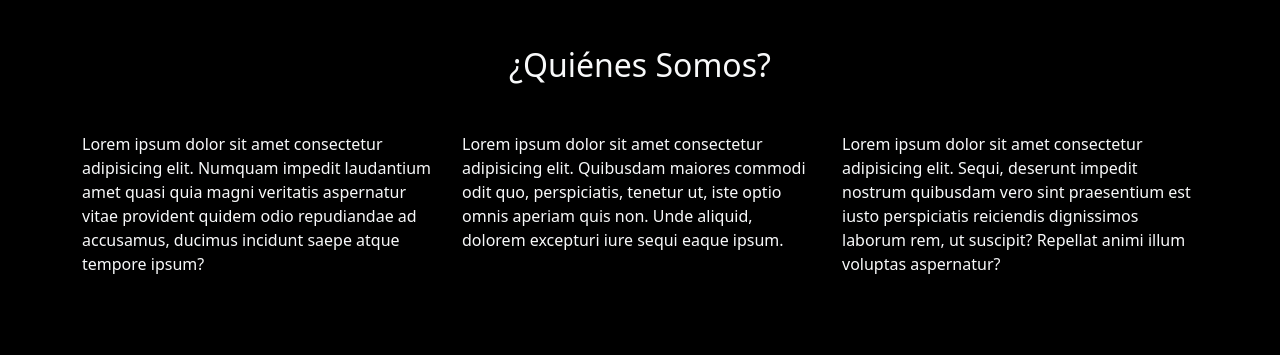
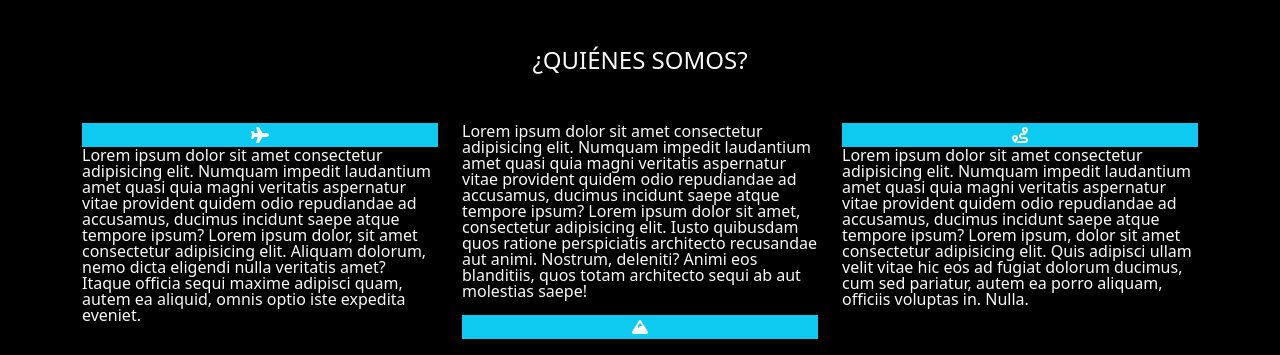
Before and after one commit to ignacioleonm/viajes_chile, a plain HTML site: page index.html in a window 1280 px wide. Shown: the part 962-1317 px from the top of the page. Before the commit the page ends 1238 px from the top, so only its background shows below. Drawn offline with nearby package versions, Linux system fonts and the light colour scheme; files whose address does not match are found by name.

Commit message:
agregando seccion quienes somos

```diff
--- a/index.html
+++ b/index.html
@@ -26,7 +26,8 @@
     <!-- Barra de navegación -->
     <nav class="navbar navbar-expand-lg navbar-dark bg-transparent fixed-top ">
         <div class="container-fluid">
-            <a class="navbar-brand ms-5" href="#"><img class="logo" src="./assets/img/viajes.svg" alt="logo"> Viajes Chile</a>
+            <a class="navbar-brand ms-5" href="#"><img class="logo" src="./assets/img/viajes.svg" alt="logo"> Viajes
+                Chile</a>
             <button class="navbar-toggler" type="button" data-bs-toggle="collapse" data-bs-target="#navbarNavAltMarkup"
                 aria-controls="navbarNavAltMarkup" aria-expanded="false" aria-label="Toggle navigation">
                 <span class="navbar-toggler-icon"></span>
@@ -34,7 +35,7 @@
             <div class="collapse navbar-collapse" id="navbarNavAltMarkup">
                 <div class="navbar-nav ms-auto me-5">
                     <a class="nav-link" href="#">Inicio</a>
-                    <a class="nav-link" href="#">Quienes somos</a>
+                    <a class="nav-link" href="#">Quiénes somos</a>
                     <a class="nav-link" href="#">Destacados</a>
                     <a class="nav-link" href="#">Contactos</a>
                 </div>
@@ -70,12 +71,30 @@
 
     <!-- seccion quienes somos -->
 
-    <section class="container d-none d-sm-none d-md-block text-light">
-        <h2 class="text-center my-5">¿Quiénes Somos?</h2>
+    <section class="container d-none d-sm-none d-md-block text-light my-3">
+        <h4 class="text-center my-5">¿QUIÉNES SOMOS?</h4>
         <div class="row">
-            <div class="col-4">Lorem ipsum dolor sit amet consectetur adipisicing elit. Numquam impedit laudantium amet quasi quia magni veritatis aspernatur vitae provident quidem odio repudiandae ad accusamus, ducimus incidunt saepe atque tempore ipsum?</div>
-            <div class="col-4">Lorem ipsum dolor sit amet consectetur adipisicing elit. Quibusdam maiores commodi odit quo, perspiciatis, tenetur ut, iste optio omnis aperiam quis non. Unde aliquid, dolorem excepturi iure sequi eaque ipsum.</div>
-            <div class="col-4">Lorem ipsum dolor sit amet consectetur adipisicing elit. Sequi, deserunt impedit nostrum quibusdam vero sint praesentium est iusto perspiciatis reiciendis dignissimos laborum rem, ut suscipit? Repellat animi illum voluptas aspernatur?</div>
+            <div class="col-4">
+                <div class="text-center bg-info"><i class="fa-solid fa-plane"></i></div>
+                <p class="lh-1 fs-6 fw-lighter">Lorem ipsum dolor sit amet consectetur
+                    adipisicing elit. Numquam impedit laudantium amet quasi quia magni veritatis aspernatur vitae
+                    provident
+                    quidem odio repudiandae ad accusamus, ducimus incidunt saepe atque tempore ipsum? Lorem ipsum dolor, sit amet consectetur adipisicing elit. Aliquam dolorum, nemo dicta eligendi nulla veritatis amet? Itaque officia sequi maxime adipisci quam, autem ea aliquid, omnis optio iste expedita eveniet.</p>
+            </div>
+            <div class="col-4">
+                <p class="lh-1 fs-6 fw-lighter">Lorem ipsum dolor sit amet consectetur
+                    adipisicing elit. Numquam impedit laudantium amet quasi quia magni veritatis aspernatur vitae
+                    provident
+                    quidem odio repudiandae ad accusamus, ducimus incidunt saepe atque tempore ipsum? Lorem ipsum dolor sit amet, consectetur adipisicing elit. Iusto quibusdam quos ratione perspiciatis architecto recusandae aut animi. Nostrum, deleniti? Animi eos blanditiis, quos totam architecto sequi ab aut molestias saepe!</p>
+                <div class="text-center bg-info"><i class="fa-solid fa-mountain"></i></div>
+            </div>
+            <div class="col-4">
+                <div class="text-center bg-info"><i class="fa-solid fa-route"></i></div>
+                <p class="lh-1 fs-6 fw-lighter">Lorem ipsum dolor sit amet consectetur
+                    adipisicing elit. Numquam impedit laudantium amet quasi quia magni veritatis aspernatur vitae
+                    provident
+                    quidem odio repudiandae ad accusamus, ducimus incidunt saepe atque tempore ipsum? Lorem ipsum, dolor sit amet consectetur adipisicing elit. Quis adipisci ullam velit vitae hic eos ad fugiat dolorum ducimus, cum sed pariatur, autem ea porro aliquam, officiis voluptas in. Nulla.</p>
+            </div>
         </div>
     </section>
 
```
